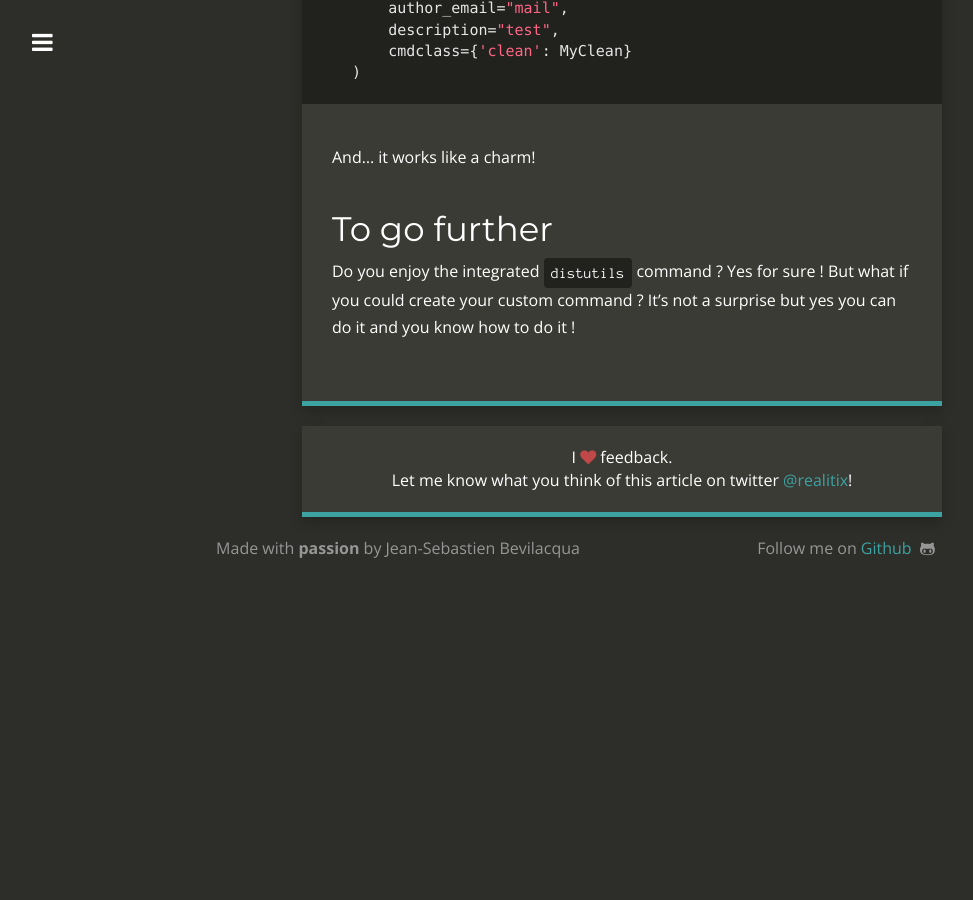
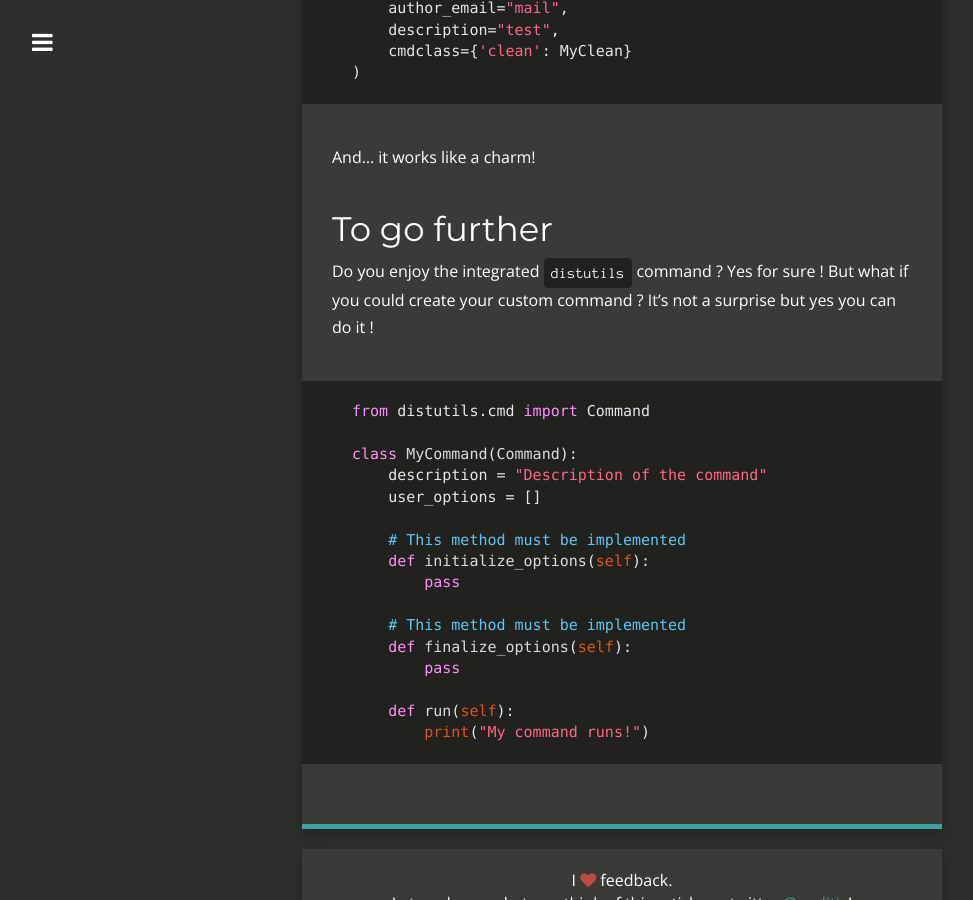
Before and after one commit to realitix/realitix.github.io, a Jekyll site: the page built from _posts/2016-11-09-python-customize-setup.md, in a window 1280 px wide and 900 px high, scrolled down 2469 px. Shown: the whole window, without its empty margins (18-991 px from the left). Built offline with Jekyll 4.4.1, drawn with Linux system fonts in a browser that asks for light colours; nearby versions of some CDN libraries; before the commit the page ends 3049 px from its top, so only the background shows below that; some of the changed text lies outside the part shown.

Commit message:
Update setup post

````diff
--- a/_posts/2016-11-09-python-customize-setup.md
+++ b/_posts/2016-11-09-python-customize-setup.md
@@ -96,4 +96,23 @@ And... it works like a charm!
 
 Do you enjoy the integrated `distutils` command ? Yes for sure !
 But what if you could create your custom command ? It's not a surprise
-but yes you can do it and you know how to do it !
+but yes you can do it !
+
+```python
+from distutils.cmd import Command
+
+class MyCommand(Command):
+    description = "Description of the command"
+    user_options = []
+
+    # This method must be implemented
+    def initialize_options(self):
+        pass
+
+    # This method must be implemented
+    def finalize_options(self):
+        pass
+
+    def run(self):
+        print("My command runs!")
+```
````
